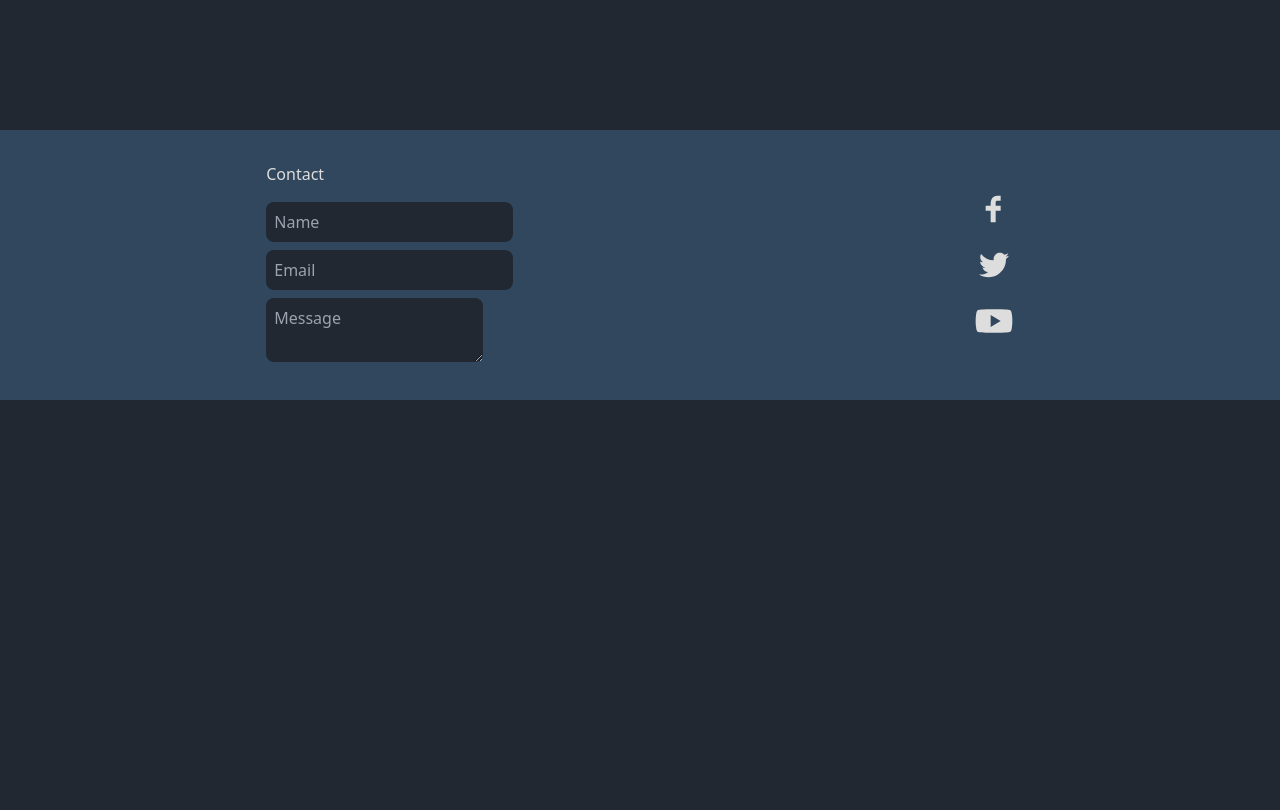
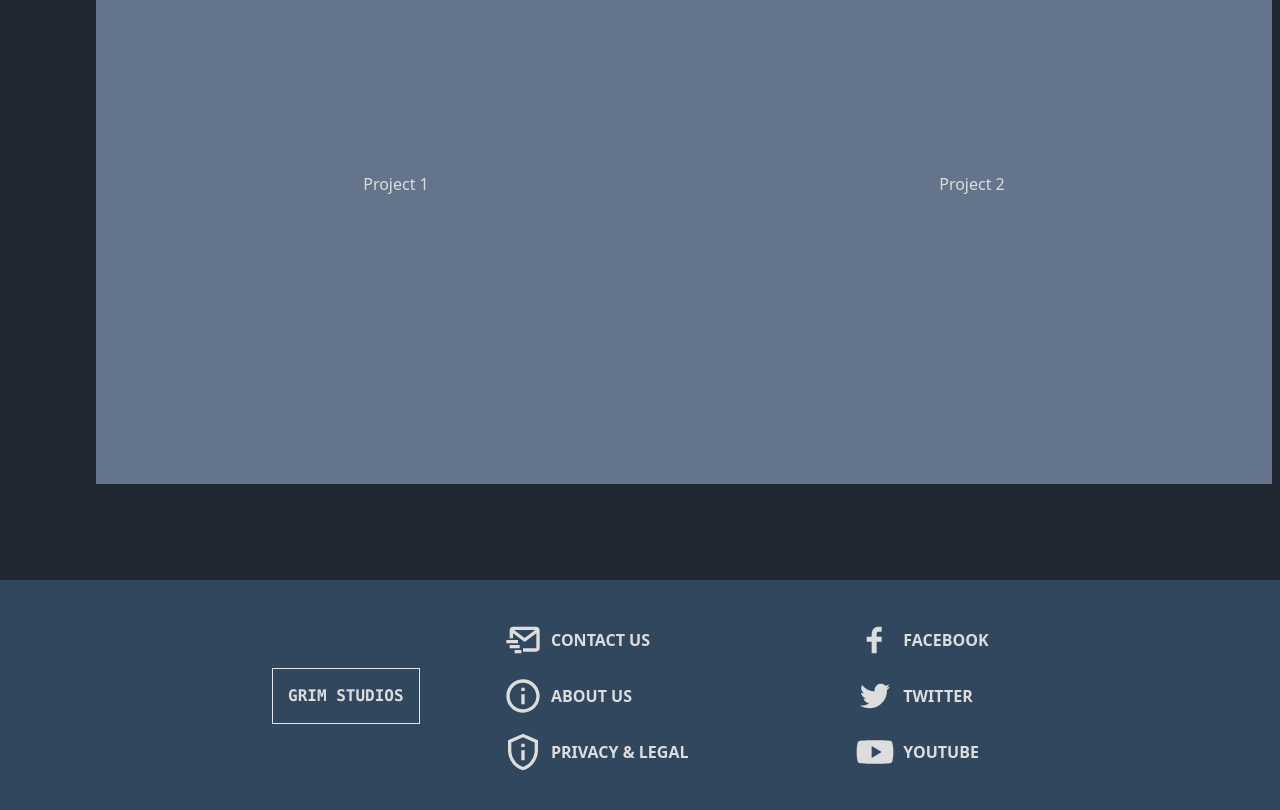
Before and after one commit to parsTroy/project-grim-1, a React (Create React App) app: page / in a window 1280 px wide. Shown: the part 400-1210 px from the top of the page. Before the commit the page ends 800 px from the top, so only its background shows below. Built offline with nearby package versions, Linux system fonts and the light colour scheme.

Commit message:
footer and header complete

```diff
--- a/src/App.js
+++ b/src/App.js
@@ -1,10 +1,12 @@
 import { Footer } from "./components/Footer/Footer";
 import Header from "./components/Header/Header";
+import Main from "./components/Main/Main";
 
 function App() {
   return (
     <div>
       <Header />
+      <Main />
       <Footer />
     </div>
   );
--- a/src/components/Footer/Footer.jsx
+++ b/src/components/Footer/Footer.jsx
@@ -1,40 +1,48 @@
 import React from 'react';
-import { TiSocialFacebook, TiSocialTwitter, TiSocialYoutube } from 'react-icons/ti';
+import {
+  TiSocialFacebook,
+  TiSocialTwitter,
+  TiSocialYoutube
+} from 'react-icons/ti';
+import {
+  BiMailSend,
+  BiInfoCircle
+} from 'react-icons/bi';
+import {
+  MdOutlinePrivacyTip
+} from 'react-icons/md';
 
 export const Footer = () => {
   return (
-    <div className='bg-[#30475e] w-[100vw] flex justify-around items-center absolute bottom-0 p-8'>
-      <div>
-        <h4 className='ml-2'>Contact</h4>
-        <form className='mt-2'>
-          <div>
-            <input type='text' placeholder='Name' className='w-54' />
+    <div className='bg-[#30475e] w-[100%] h-58 flex justify-around items-center p-8'>
+      <div className='ml-60 w-44 h-14 border flex justify-center items-center p-2.5 font-mono font-extrabold'>
+        <h4>Grim Studios</h4>
+      </div>
+      <div className='w-[800px] flex justify-around items-center mr-44'>
+        <div className='grid text-center'>
+          <div className='m-2 flex'>
+            <h4 className='flex text-center justify-center items-center'><BiMailSend className='w-10 h-10 mr-2' />Contact Us</h4>
           </div>
-          <div>
-            <input type='email' placeholder='Email' className='w-54' />
+          <div className='m-2 flex'>
+            <h4 className='flex text-center justify-center items-center'><BiInfoCircle className='w-10 h-10 mr-2' />About Us</h4>
           </div>
-          <div>
-            <textarea placeholder='Message' className='w-[217px]' />
-          </div>
-        </form>
-      </div>
-      <div className='grid text-center'>
-        <div className='m-2 flex'>
-          <h4>
-            <TiSocialFacebook className='w-10 h-10' />
-          </h4>
-        </div>
-        <div className='m-2 flex'>
-          <h4>
-            <TiSocialTwitter className='w-10 h-10' />
-          </h4>
-        </div>
           <div className='m-2 flex'>
-            <h4>
-              <TiSocialYoutube className='w-10 h-10' />
-            </h4>
+            <h4 className='flex text-center justify-center items-center'><MdOutlinePrivacyTip className='w-10 h-10 mr-2' />Privacy &#38; Legal</h4>
           </div>
         </div>
+
+        <div className='grid text-center'>
+          <div className='m-2 flex'>
+            <h4 className='flex text-center justify-center items-center'><TiSocialFacebook className='w-10 h-10 mr-2' />Facebook</h4>
+          </div>
+          <div className='m-2 flex'>
+            <h4 className='flex text-center justify-center items-center'><TiSocialTwitter className='w-10 h-10 mr-2' />Twitter</h4>
+          </div>
+          <div className='m-2 flex'>
+            <h4 className='flex text-center justify-center items-center'><TiSocialYoutube className='w-10 h-10 mr-2' />Youtube</h4>
+          </div>
+        </div>
+      </div>
     </div>
   );
 };
--- a/src/components/Header/Header.jsx
+++ b/src/components/Header/Header.jsx
@@ -3,7 +3,7 @@ import { TiSocialFacebook, TiSocialTwitter, TiSocialYoutube } from 'react-icons/
 
 const Header = () => {
   return (
-      <div className='bg-[#30475e] w-[100vw] h-24 flex justify-around items-center fixed'>
+      <div className='bg-[#30475e] w-[100%] h-24 flex justify-around items-center sticky z-999'>
           <div className='w-44 h-14 border flex justify-center items-center p-2.5 font-mono font-extrabold'>
             <h4>Grim Studios</h4>
           </div>
--- /dev/null
+++ b/src/components/Main/Main.jsx
@@ -0,0 +1,21 @@
+import React from 'react';
+
+const Main = () => {
+  return (
+    <div className='m-16 flex justify-center items-center text-center'>
+      <div>
+        <h1 className='text-6xl	font-bold'>Projects in Development</h1>
+        <div className='grid grid-cols-2 mt-8'>
+          <div className='p-8 m-8 mr-18 w-[600px] h-[600px] flex justify-center items-center bg-slate-500'>
+            Project 1
+          </div>
+          <div className='p-8 m-8 ml-18 w-[600px] h-[600px] flex justify-center items-center bg-slate-500'>
+            Project 2
+          </div>
+        </div>
+      </div>
+    </div>
+  );
+};
+
+export default Main;
--- /dev/null
+++ b/src/components/Pages/Contact/Contact.jsx
@@ -0,0 +1,22 @@
+import React from "react";
+
+const Contact = () => {
+  return (
+    <div>
+      <h4 className='ml-2'>Contact</h4>
+      <form className='mt-2'>
+        <div>
+          <input type='text' placeholder='Name' className='w-54' />
+        </div>
+        <div>
+          <input type='email' placeholder='Email' className='w-54' />
+        </div>
+        <div>
+          <textarea placeholder='Message' className='w-[217px]' />
+        </div>
+      </form>
+    </div>
+  );
+};
+
+export default Contact;
--- a/src/index.css
+++ b/src/index.css
@@ -9,6 +9,10 @@
   --accent-2: #f05454;
 }
 
+h4 {
+  font-weight: bold;
+  text-transform: uppercase;
+}
 h4:hover {
   color: #f05454;
 }
```
Also changed, not shown: src/components/Pages/About/About.jsx (added), src/components/Pages/Privacy/Privacy.jsx (added).
